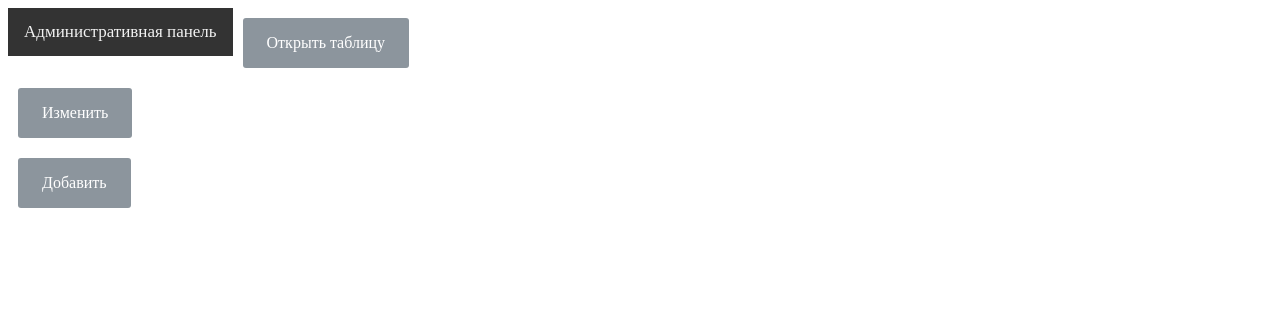
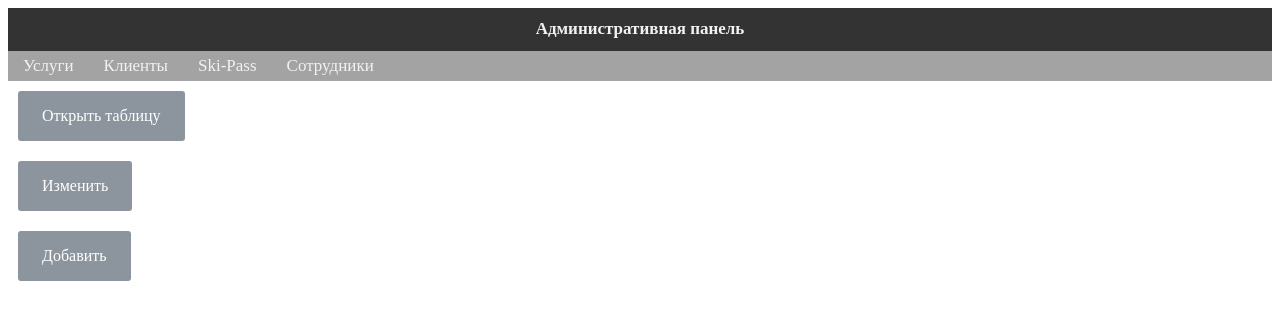
Before and after one commit to DeLi0v/CronAlp, a PHP site: page / in a window 1280 px wide. Shown: the top 320 px of the page. Run offline with PHP 8.4, Linux system fonts and the light colour scheme.

Commit message:
renamed:    Pages/AdminPanel/page.php -> Pages/AdminPanel/Add.php 	renamed:    Pages/AdminPanel/list1.php -> Pages/AdminPanel/Edit.php 	renamed:    Pages/AdminPanel/test.php -> Pages/AdminPanel/Select.php 	modified:   Styles/MainStyles.css 	modified:   connect.php 	modified:   index.html

```diff
--- a/Styles/MainStyles.css
+++ b/Styles/MainStyles.css
@@ -1,13 +1,39 @@
 .head{
     background-color: #333;
     overflow: hidden;
+}
 
+.head h1{
+    color: #f2f2f2;
+    text-align: center;
+    /* text-decoration: none; */
+    font-size: 17px;
+}
+
+.tableHead{
+    background-color: #a3a3a3;
+    overflow: hidden;
+}
+
+.tableHead a{
     float: left;
     color: #f2f2f2;
     text-align: center;
-    padding: 14px 16px;
+    padding: 5px 15px;
     text-decoration: none;
     font-size: 17px;
+}
+
+/* Change the color of links on hover */
+.tableHead a:hover {
+    background-color: #ddd;
+    color: black;
+}
+
+/* Add a color to the active/current link */
+.tableHead a.active {
+    background-color: #4CAF50;
+    color: white;
 }
 
 .btn{
--- a/connect.php
+++ b/connect.php
@@ -9,7 +9,7 @@ class DB_Class
     var $database = "mydb";
 
     // Переменные
-    var $conn;
+    var $conn; // подключенная БД
 
     function connect()
     {
--- a/index.html
+++ b/index.html
@@ -9,15 +9,20 @@
 
 <body>
     <div class="head">
-        Административная панель
+        <h1>Административная панель</h1>
     </div>
-    <div></div>
-    <a class="btn" href="Pages/AdminPanel/test.php">Открыть таблицу</a>
-    <!-- <button href="Pages/AdminPanel/list1.php">Открыть таблицу</button>  -->
+    <div class="tableHead">
+        <a>Услуги</a>
+        <a>Клиенты</a>
+        <a>Ski-Pass</a>
+        <a>Сотрудники</a>
+    </div>
+    <div>
+    <a class="btn" href="Pages/AdminPanel/Select.php">Открыть таблицу</a>
     <br>
-    <a class="btn" href="Pages/AdminPanel/list1.php">Изменить</a>
+    <a class="btn" href="Pages/AdminPanel/Edit.php">Изменить</a>
     <br>
-    <a class="btn" href="Pages/AdminPanel/page.php">Добавить</a>
+    <a class="btn" href="Pages/AdminPanel/Add.php">Добавить</a>
     </div>
 </body>
 
```
Also changed, not shown: Pages/AdminPanel/Add.php (renamed from Pages/AdminPanel/page.php), Pages/AdminPanel/Edit.php (renamed from Pages/AdminPanel/list1.php), Pages/AdminPanel/Select.php (renamed from Pages/AdminPanel/test.php).
